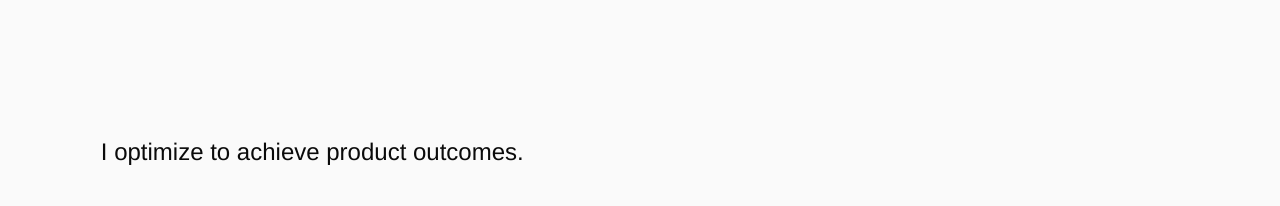
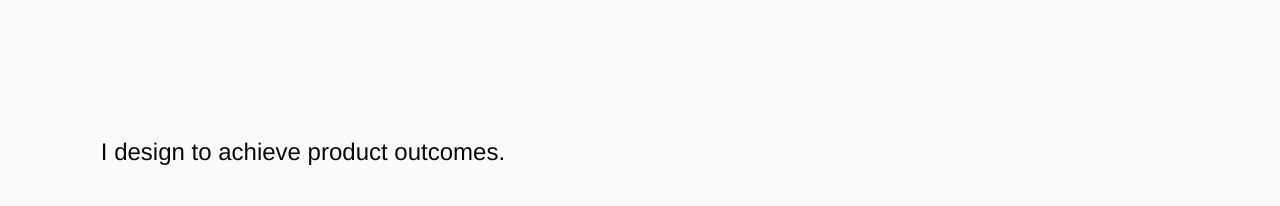
Before and after one commit to younginsa/v0-2025-product-design-portfolio, a Next.js app: page / in a window 1280 px wide. Shown: the part 2040-2246 px from the top of the page. Built offline with nearby package versions, Linux system fonts and the light colour scheme.

Commit message:
docs: update Projects Intro Section heading
Change "optimize" to "design" for clarity in purpose.

Co-authored-by: Youngin Sa <33438441+younginsa@users.noreply.github.com>

```diff
--- a/app/page.tsx
+++ b/app/page.tsx
@@ -313,7 +313,7 @@ export default function Home() {
         <section id="projects-intro" className="py-[70px] pt-32 pb-0 pl-6 pr-6">
           <div className="max-w-4xl">
             <h2 className="text-foreground text-2xl font-light">
-              I optimize{" "}
+              I design{" "}
               {" "}
               to achieve product outcomes.
             </h2>
```
